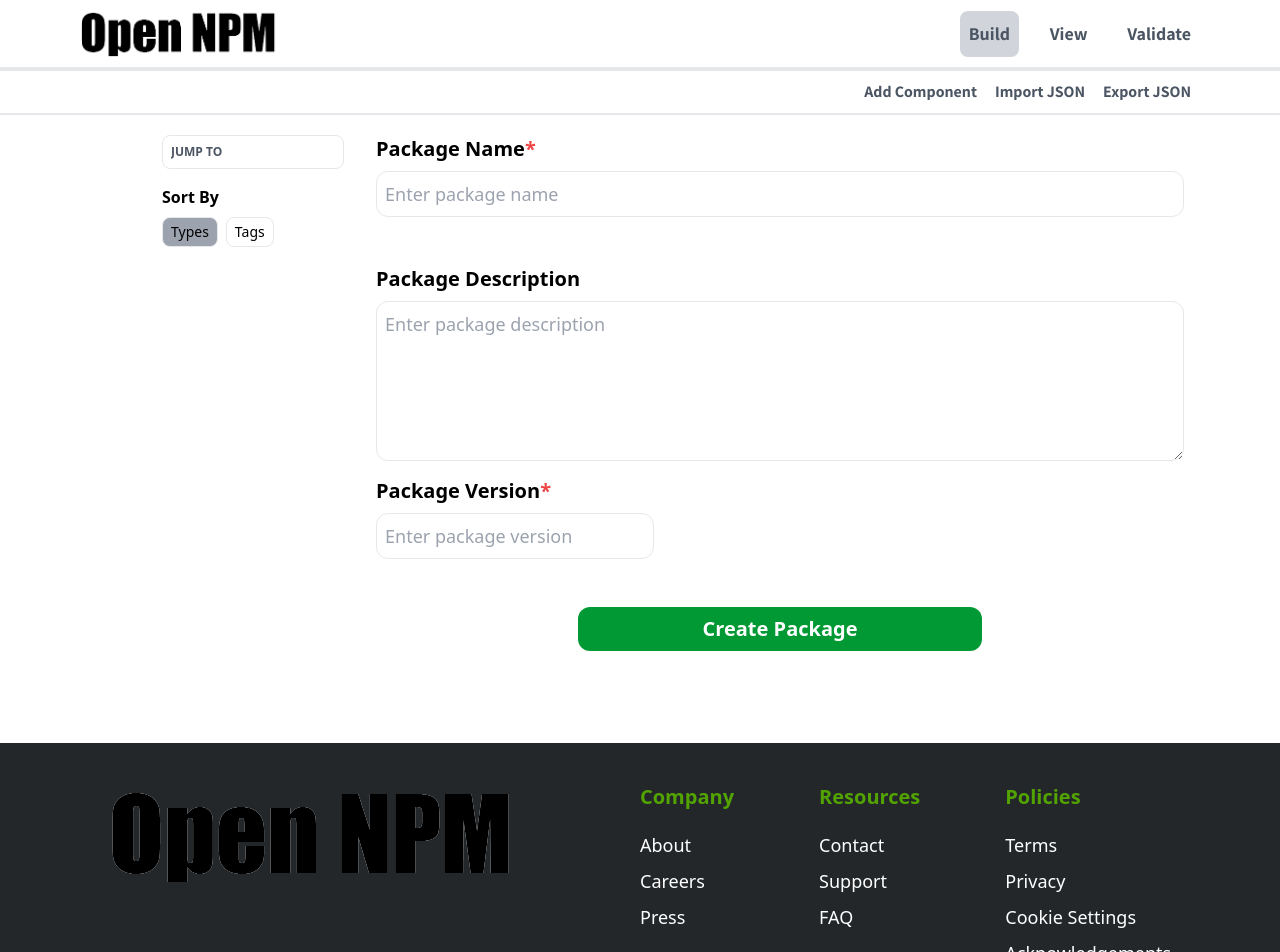
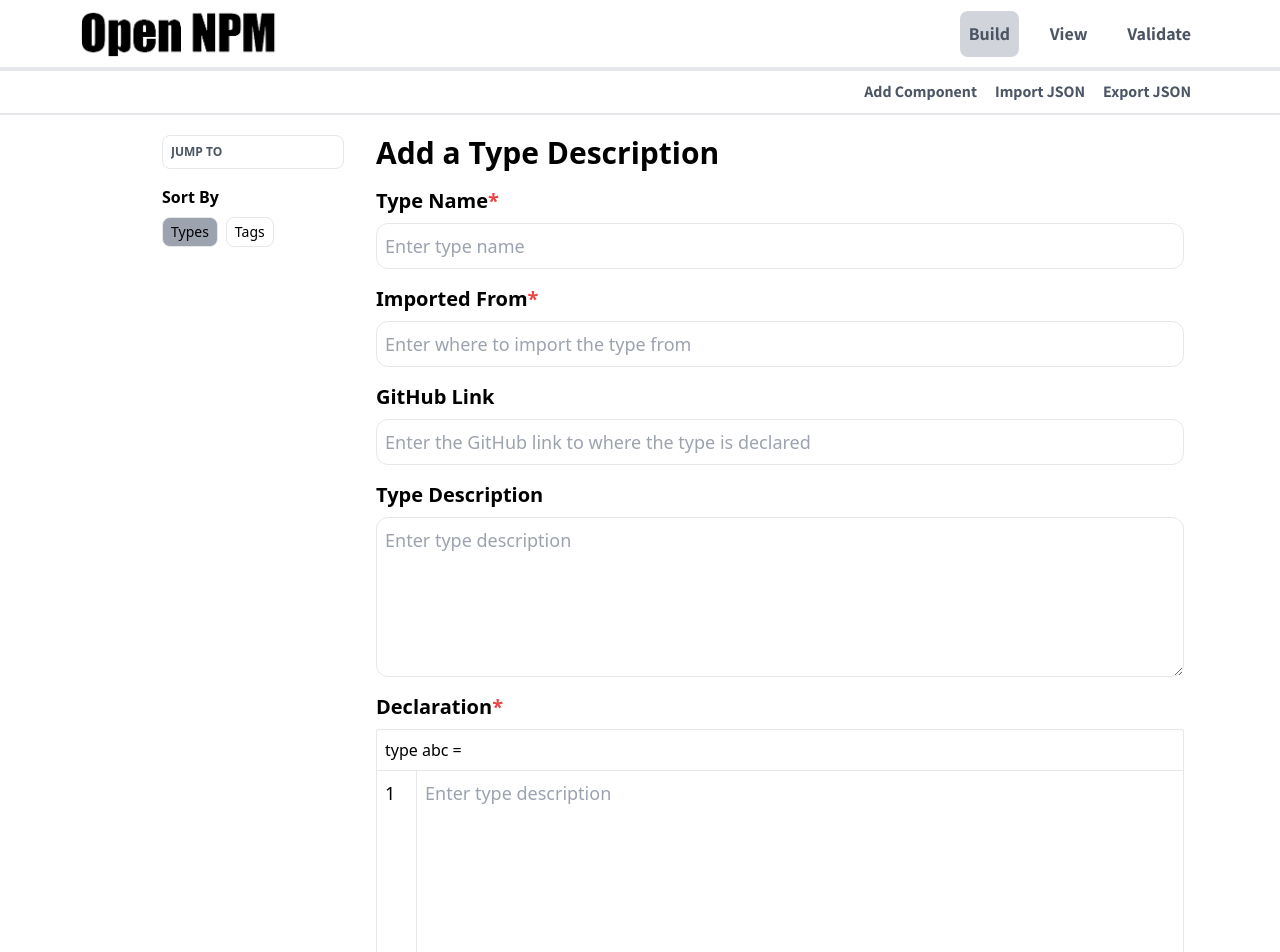
Before and after one commit to Zantron2000/open-npm, an Angular app: page /build in a window 1280 px wide. Shown: the top 952 px of the page. Built offline with nearby package versions, Linux system fonts and the light colour scheme.

Commit message:
Made a functioning code editor

```diff
--- a/src/app/builder/builder.component.ts
+++ b/src/app/builder/builder.component.ts
@@ -48,7 +48,7 @@
     version: '',
   };
   formTypes = FormTypes;
-  activeForm = FormTypes.Package;
+  activeForm = FormTypes.TypeDeclaration;
   activeCategory: Category | null = null;
   editting = false;
 
--- a/src/app/builder/package-form/package-form.component.ts
+++ b/src/app/builder/package-form/package-form.component.ts
@@ -37,7 +37,6 @@
   }
 
   cancelChanges() {
-    console.log(this.newInstance ? { name: '', description: '', version: '' } : this.currentPackage);
     this.cancelUpdates.emit();
   }
 }
--- a/src/app/builder/type-form/type-form.component.html
+++ b/src/app/builder/type-form/type-form.component.html
@@ -3,25 +3,26 @@
         <h1 class="text-3xl font-bold">Add a Type Description</h1>
         <div class="flex flex-col space-y-2">
             <label for="type-name" class="text-xl font-semibold">Type Name<span class="text-red-500">*</span></label>
-            <input type="text" name="type-name" id="type-nam</div>e" placeholder="Enter type name"
-                class="border p-2 rounded-xl text-lg" required />
+            <input type="text" name="type-name" id="type-name" placeholder="Enter type name"
+                class="border p-2 rounded-xl text-lg" required [(ngModel)]="this.typeDeclaration.name" />
         </div>
         <div class="flex flex-col space-y-2">
             <label for="type-import" class="text-xl font-semibold">Imported From<span
                     class="text-red-500">*</span></label>
             <input type="text" name="type-import" id="type-import" placeholder="Enter where to import the type from"
-                class="border p-2 rounded-xl text-lg" required />
+                class="border p-2 rounded-xl text-lg" required [(ngModel)]="this.typeDeclaration.import" />
         </div>
         <div class="flex flex-col space-y-2">
             <label for="type-github" class="text-xl font-semibold">GitHub Link</label>
             <input type="text" name="type-github" id="type-github"
-                placeholder="Enter the GitHub link to where the type is declared"
-                class="border p-2 rounded-xl text-lg" />
+                placeholder="Enter the GitHub link to where the type is declared" class="border p-2 rounded-xl text-lg"
+                [(ngModel)]="this.typeDeclaration.github" />
         </div>
         <div class="flex flex-col space-y-2">
             <label for="type-description" class="text-xl font-semibold">Type Description</label>
             <textarea name="type-description" placeholder="Enter type description"
-                class="border p-2 rounded-xl text-lg h-1/2 h-40" id="type-description"></textarea>
+                class="border p-2 rounded-xl text-lg h-1/2 h-40" id="type-description"
+                [(ngModel)]="this.typeDeclaration.description"></textarea>
         </div>
         <div class="flex flex-col space-y-2">
             <label for="type-description" class="text-xl font-semibold">Declaration<span
@@ -31,11 +32,15 @@
                     <p>type {{ 'abc' }} =</p>
                 </div>
                 <div class="flex overflow-y-auto h-64">
-                    <div class="w-fit p-2 text-lg">
-                        <p *ngFor="let char of this.code.split('\n'); let i = index">{{ i + 1 }}</p>
+                    <div class="w-fit p-2 text-lg min-w-[40px] border-r">
+                        <p *ngFor="let char of this.typeDeclaration.declaration.split('\n'); let i = index">{{ i + 1 }}
+                        </p>
                     </div>
-                    <textarea name="type-description" placeholder="Enter type description" class="text-lg p-2 w-full "
-                        id="type-description"></textarea>
+                    <textarea name="type-description" placeholder="Enter type description"
+                        class="text-lg p-2 w-full flex-auto overflow-y-hidden focus:outline-none resize-none block min-h-full h-[auto] text-black"
+                        id="type-description" [(ngModel)]="this.typeDeclaration.declaration"
+                        (input)="adjustHeight($event.target)">
+                    </textarea>
                 </div>
             </div>
         </div>
--- a/src/app/builder/type-form/type-form.component.ts
+++ b/src/app/builder/type-form/type-form.component.ts
@@ -1,13 +1,38 @@
 import { CommonModule } from '@angular/common';
-import { Component } from '@angular/core';
+import { Component, Input } from '@angular/core';
+import { FormsModule } from '@angular/forms';
+
+type TypeDeclaration = {
+  name: string;
+  import: string;
+  github: string;
+  description: string;
+  declaration: String;
+};
 
 @Component({
   selector: 'app-type-form',
   standalone: true,
-  imports: [CommonModule],
+  imports: [CommonModule, FormsModule],
   templateUrl: './type-form.component.html',
   styleUrl: './type-form.component.css'
 })
 export class TypeFormComponent {
-  code = 'asdf\nasdf\nasdf\n'
+  @Input() currentTypeDeclaration: TypeDeclaration = {
+    name: '', import: '', github: '', description: '',
+    declaration: ''
+  };
+  @Input() newInstance: Boolean = true;
+  typeDeclaration: TypeDeclaration = JSON.parse(JSON.stringify(this.currentTypeDeclaration));
+
+  ngOnInit() {
+    this.typeDeclaration = this.newInstance ? this.typeDeclaration : JSON.parse(JSON.stringify(this.currentTypeDeclaration));
+  }
+
+  adjustHeight(target: EventTarget | null) {
+    const textarea = target as HTMLTextAreaElement;
+
+    textarea.style.height = 'auto';
+    textarea.style.height = `${textarea.scrollHeight}px`;
+  }
 }
```
